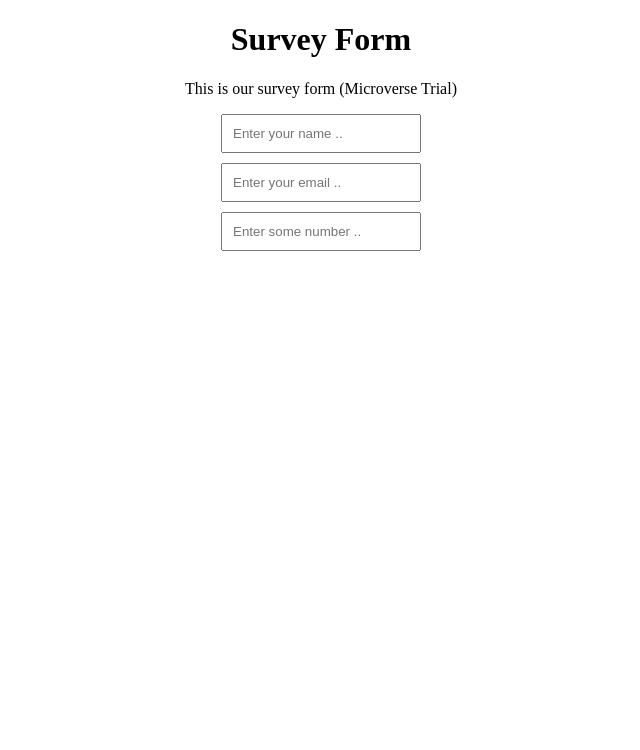
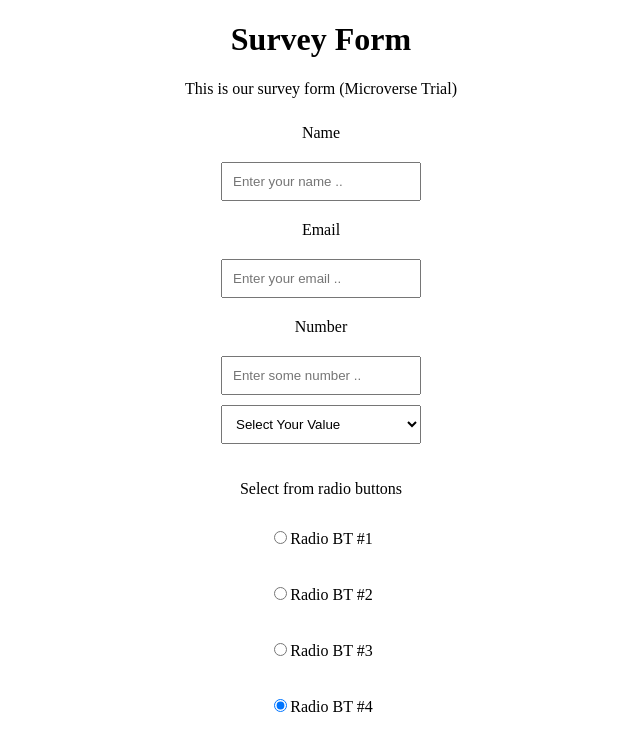
Before and after one commit to MahmoudBakr23/Microverse-Trial-3, a plain HTML site: page index.html in a window 1280 px wide. Shown: the whole page, without its empty margins (319-959 px from the left). Drawn offline with Linux system fonts and the light colour scheme.

Commit message:
User Story #9, #10, #11, #12 and #13

```diff
--- a/index.html
+++ b/index.html
@@ -11,9 +11,24 @@
 
       <p id="description">This is our survey form (Microverse Trial)</p>
       <form id="survey-form">
+        <label id="name-label">Name</label>
         <input type="text" id="name" placeholder="Enter your name .." required>
+        <label id="email-label">Email</label>
         <input type="email" name="email" id="email" placeholder="Enter your email .." required>
-        <input type="number" id="number" placeholder="Enter some number .." required>
+        <label id="number-label">Number</label>
+        <input type="number" id="number" placeholder="Enter some number .." required min="8" max="16">
+        <select id="dropdown">
+          <option disabled selected value="">Select Your Value</option>
+          <option value="value1">Value #1</option>
+          <option value="value2">Value #2</option>
+          <option value="value3">Value #3</option>
+          <option value="value4">Value #4</option>
+        </select>
+        <p>Select from radio buttons</p>
+        <label><input name="#" type="radio" id="input-radio" value="radio bt #1" checked>Radio BT #1</label>
+        <label><input name="#" type="radio" id="input-radio" value="radio bt #2" checked>Radio BT #2</label>
+        <label><input name="#" type="radio" id="input-radio" value="radio bt #3" checked>Radio BT #3</label>
+        <label><input name="#" type="radio" id="input-radio" value="radio bt #4" checked>Radio BT #4</label>
       </form>
 
 
```
